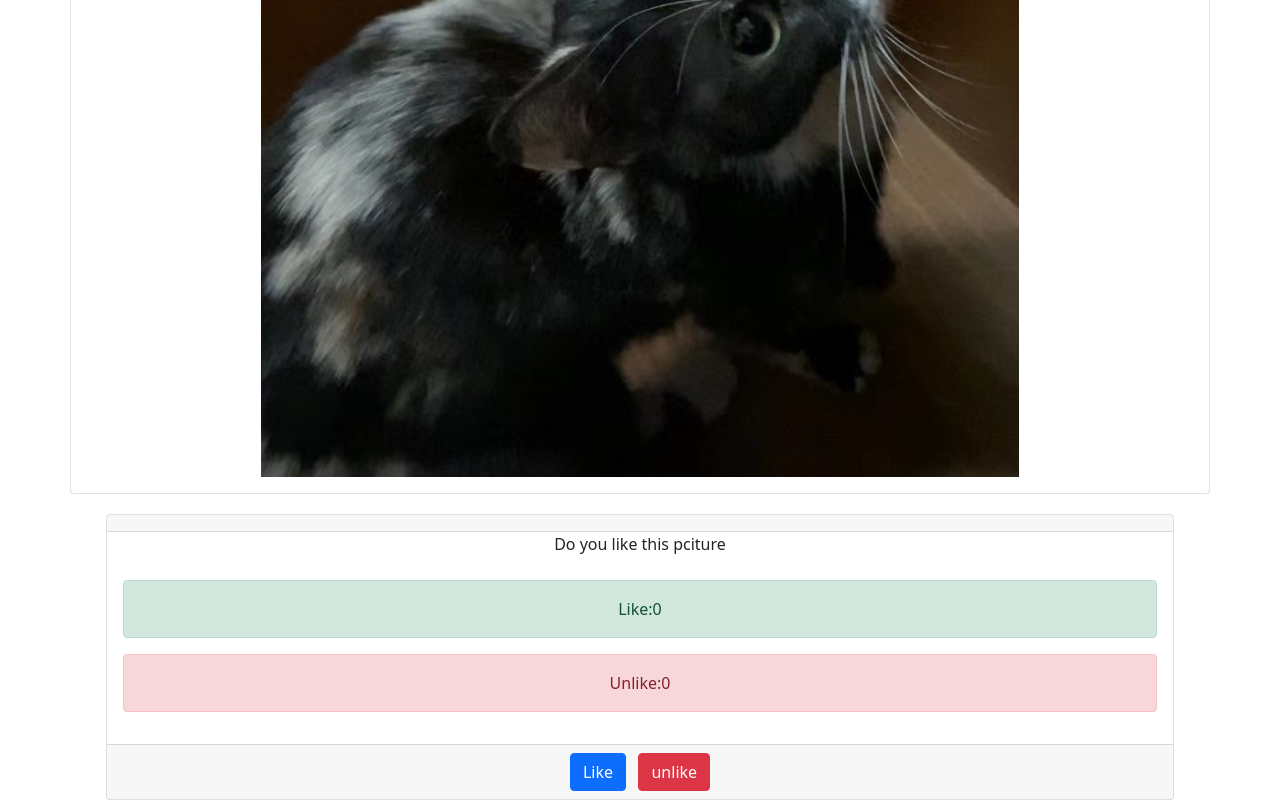
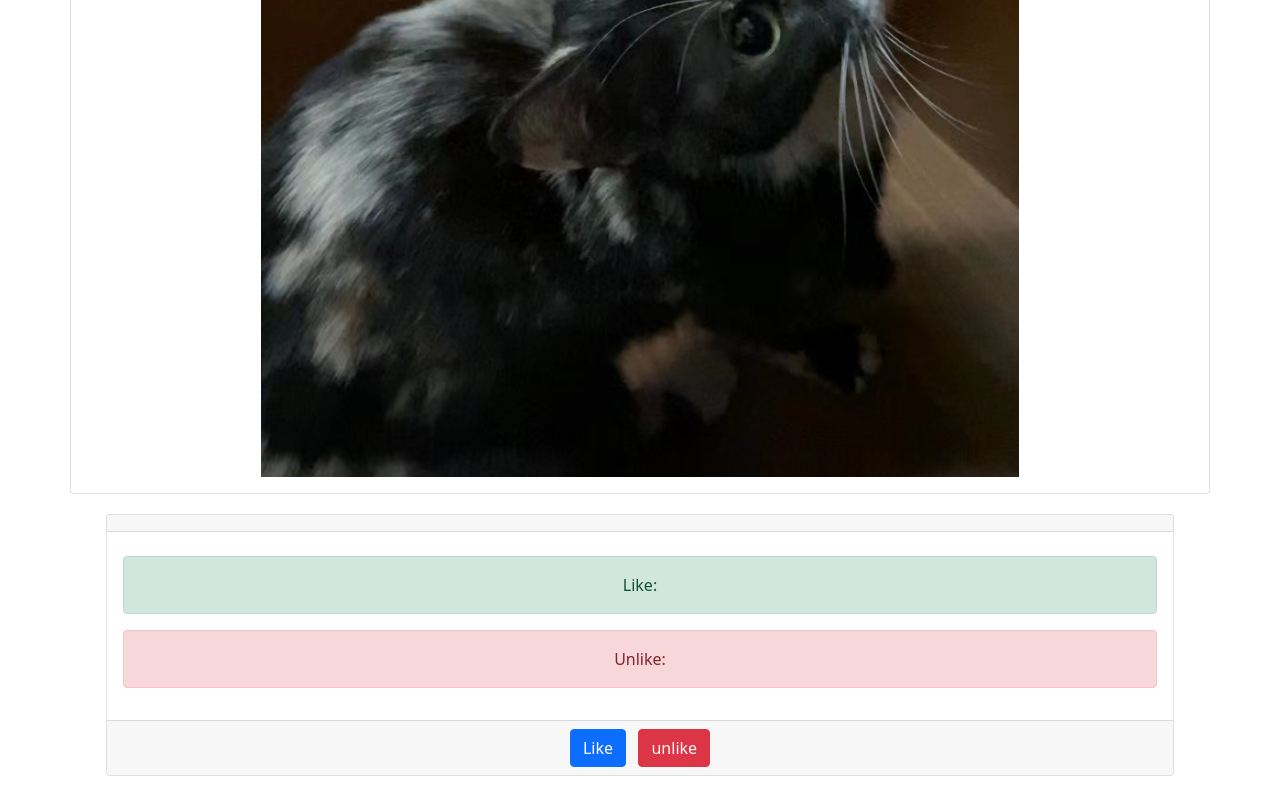
Before and after one commit to LufengChen233/cisc275app, a React (Create React App) app: page / in a window 1280 px wide. Shown: the part 370-1170 px from the top of the page. After the commit the page ends 1146 px from the top, so only its background shows below. Built offline with nearby package versions, Linux system fonts and the light colour scheme.

Commit message:
Using window localStorage

```diff
--- a/src/Likeornor/like.js
+++ b/src/Likeornor/like.js
@@ -1,50 +1,49 @@
-import React, {Component} from "react";
 import 'bootstrap/dist/css/bootstrap.min.css';
+import { useState } from 'react';
 
 
-export class Like extends Component{
-    constructor(props,context){
-        super(props,context)
-        this.state = {
-            like:0,
-            unlike:0,
-            title:props.title
+export function Like (){
+
+    const [lcount,setLcount] = useState(0);
+
+    const [ucount,setUcount] = useState(0);
+
+    const likecounter =()=>{
+
+        localStorage.setItem("likecount", lcount)
+        localStorage.setItem("setLikecount", setLcount)
+        if(typeof(Storage) !== "undefined"){
+            if(localStorage.likecount){
+                setLcount (lcount+1);
+            } else{
+                lcount (localStorage.lcount);
+            }
         }
     }
 
-    static defaultProps={
-        title:"Do you like this pciture"
+    const unlikecounter =()=>{
+        setUcount(ucount+1);
+        localStorage.setItem("unlikecount", ucount)
     }
 
-    render(){
-        let style={marginTop:"20px"}
-        let {like,unlike,title}= this.state
+    let style={marginTop:"20px"}
+
         return <div className='container' style={style}>
             <div className='card'>
                 <div className='card-header'></div>
                 <div className='card-title'>
-                    {title}
                 </div>
                 <div className='card-body'>
-                    <div className='alert alert-success'>Like:{like}</div>
-                    <div className='alert alert-danger'>Unlike:{unlike}</div>
+                    <div className='alert alert-success'>Like:{localStorage.getItem('likecount')}</div>
+                    <div className='alert alert-danger'>Unlike:{localStorage.getItem('unlikecount')}</div>
                 </div>
                 <div className='card-footer'>
-                    <button className='btn btn-primary' onClick={this.like}>Like</button>
+                    <button className='btn btn-primary' onClick={likecounter}>Like</button>
                     &nbsp;
                     &nbsp;
-                    <button className='btn btn-danger' onClick={this.unlike}>unlike</button>
+                    <button className='btn btn-danger' onClick={unlikecounter}>unlike</button>
                 </div>
             </div>
         </div>
 
-    }
-
-    like = () => {
-        this.setState({like:this.state.like + 1})
-    }
-
-    unlike = () => {
-        this.setState({unlike:this.state.unlike + 1})
-    }
 }
```
